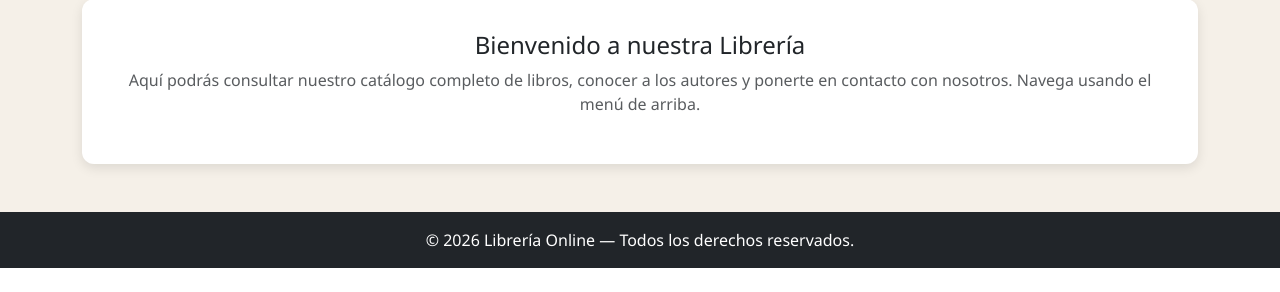
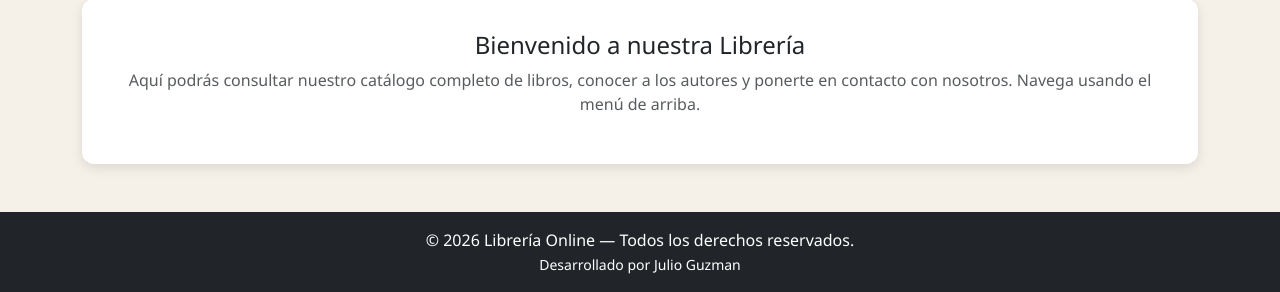
Before and after one commit to JulioAndres04/Proyecto-Final, a PHP site: page /index.php in a window 1280 px wide. Shown: the part 705-997 px from the top of the page. Before the commit the page ends 973 px from the top, so only its background shows below. Run offline with PHP 8.4, Linux system fonts and the light colour scheme; data comes from the database, SQL or seed files in the repository.

Commit message:
Proyecto Final Listo

```diff
--- a/libreria/includes/footer.php
+++ b/libreria/includes/footer.php
@@ -2,6 +2,7 @@
 <footer class="bg-dark text-white text-center py-3 mt-5">
     <div class="container">
         <p class="mb-0">&copy; 2026 Librería Online &mdash; Todos los derechos reservados.</p>
+        <p class="mb-0"><small>Desarrollado por Julio Guzman</small></p>
     </div>
 </footer>
 
```
